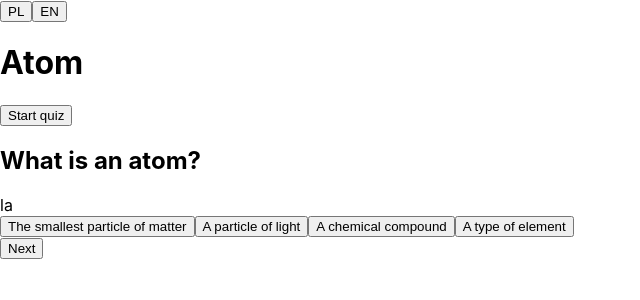
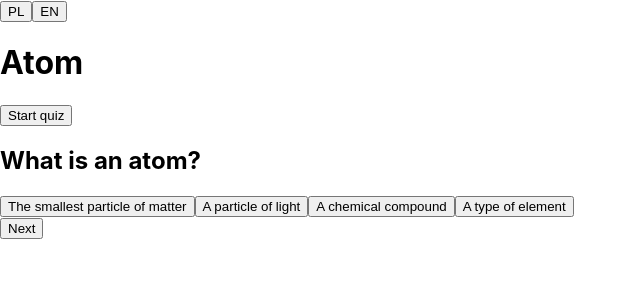
Before and after one commit to karolina-rachuta/chemistry-fun, a React (Create React App) app in the folder client/: page / in a window 1280 px wide. Shown: the top 300 px of the page, without its empty margins (0-640 px from the left). Built offline with nearby package versions, Linux system fonts and the light colour scheme.

Commit message:
adding function on the button next

```diff
--- a/client/src/App.js
+++ b/client/src/App.js
@@ -1,41 +1,49 @@
 import './App.css';
-import quizzes from "./db.json";
-import { useState } from "react";
+import quizzes from './db.json';
+import { useState } from 'react';
 
 function App() {
     const [polishLanguage, setPolishLanguage] = useState(false);
     const [questionIndex, setQuestionIndex] = useState(0);
     const quiz = quizzes.quizzes[0];
-    console.log(quiz)
-    console.log(quizzes.quizzes[0].questions[0])
-    console.log(questionIndex)
-    console.log(quiz.questions[questionIndex].question.pl)
-    console.log(quiz.questions[questionIndex].answers.pl)
+    console.log(quiz);
+    console.log(quizzes.quizzes[0].questions[0]);
+    console.log(questionIndex);
+    console.log(quiz.questions[questionIndex].question.pl);
+    console.log(quiz.questions[questionIndex].answers.pl);
 
     return (
         <div>
             <div>
-                <button onClick={()=> setPolishLanguage(true)}>PL</button>
-                <button onClick={()=> setPolishLanguage(false)}>EN</button>
+                <button onClick={() => setPolishLanguage(true)}>PL</button>
+                <button onClick={() => setPolishLanguage(false)}>EN</button>
             </div>
             <div>
                 {quizzes.quizzes.map((quiz, id) => (
                     <div key={id}>
                         <h1>{quiz.name}</h1>
-                        <button onClick={()=>setQuestionIndex(1)}>Start quiz</button>
+                        <button>Start quiz</button>
 
-                        <h2>{polishLanguage ? (quiz.questions[questionIndex].question.pl):(quiz.questions[questionIndex].question.en)}</h2>
-                        la
+                        <h2>
+                            {polishLanguage
+                                ? quiz.questions[questionIndex].question.pl
+                                : quiz.questions[questionIndex].question.en}
+                        </h2>
 
-                           <div> {polishLanguage ? (
                         <div>
-                                        {quiz.questions[questionIndex].answers.pl.map(answer => (
+                            {polishLanguage ? (
+                                <div>
+                                    {quiz.questions[
+                                        questionIndex
+                                    ].answers.pl.map((answer) => (
                                         <button>{answer}</button>
                                     ))}
                                 </div>
                             ) : (
                                 <div>
-                                        {quiz.questions[questionIndex].answers.en.map(answer => (
+                                    {quiz.questions[
+                                        questionIndex
+                                    ].answers.en.map((answer) => (
                                         <button>{answer}</button>
                                     ))}
                                 </div>
@@ -43,7 +51,9 @@ function App() {
                         </div>
                     </div>
                 ))}
-                <button>Next</button>
+                <button onClick={() => setQuestionIndex((prev) => (prev += 1))}>
+                    Next
+                </button>
             </div>
         </div>
     );
```
Lines whose indentation alone changed are shown as unchanged.
